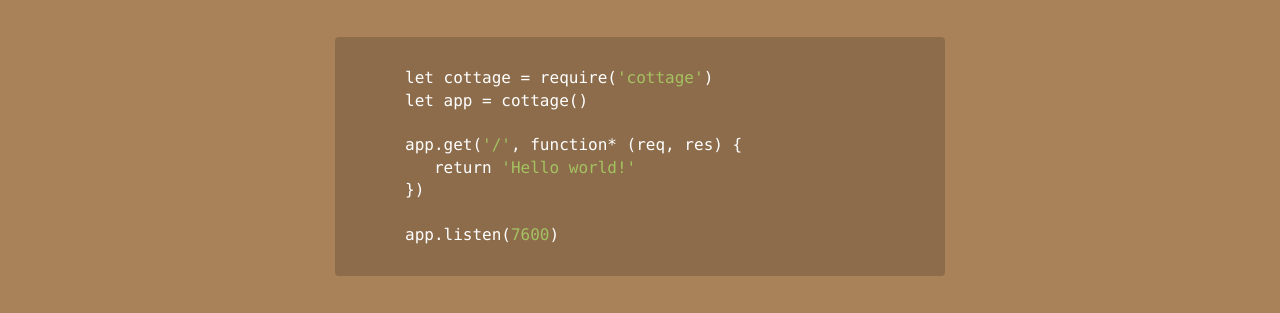
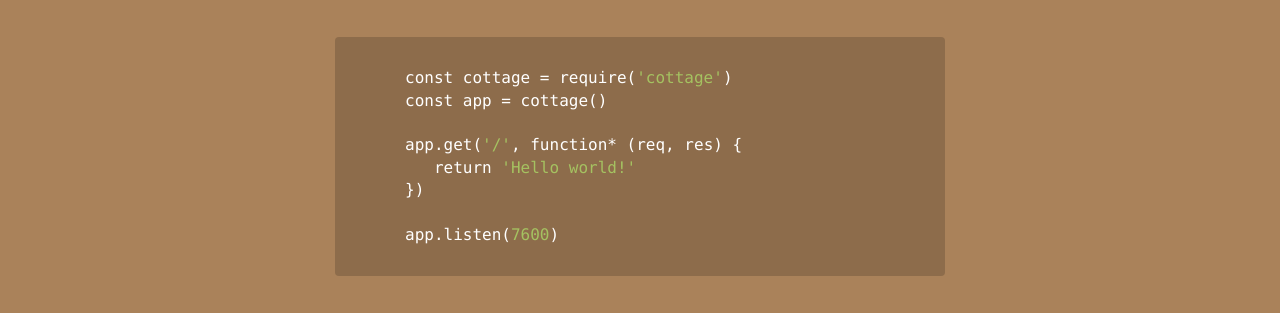
Before and after one commit to therne/cottage, a plain HTML site: page index.html in a window 1280 px wide. Shown: the part 154-467 px from the top of the page. Drawn offline with nearby package versions, Linux system fonts and the light colour scheme.

Commit message:
Use const instead let

```diff
--- a/index.html
+++ b/index.html
@@ -124,8 +124,8 @@
     <header>
       <div class="header">
         <img src="cottage_logo.svg" alt="Cottage" class="logo">
-        <code class="sample-code">let cottage = require(<span class="high">'cottage'</span>)
-let app = cottage()
+        <code class="sample-code">const cottage = require(<span class="high">'cottage'</span>)
+const app = cottage()
 
 app.get(<span class="high">'/'</span>, function* (req, res) {
    return <span class="high">'Hello world!'</span>
```
